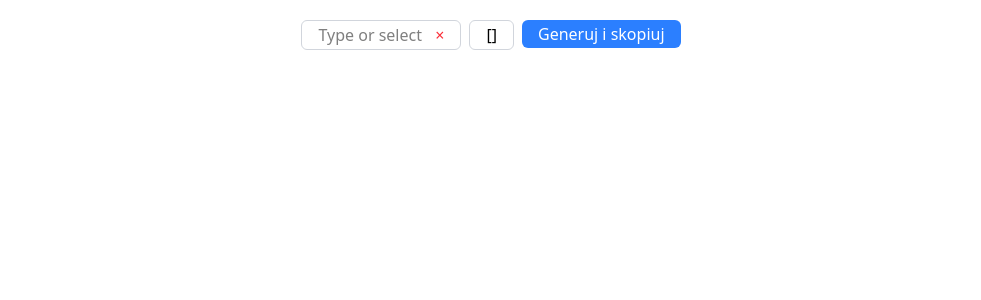
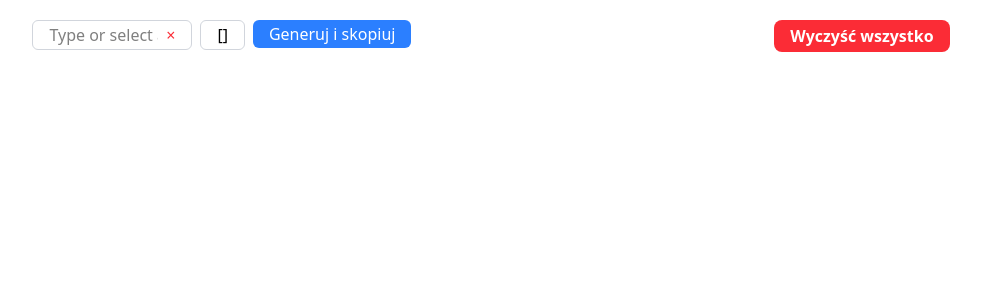
Before and after one commit to Giszta/email-assistant, a Next.js app: page / in a window 1280 px wide. Shown: the top 300 px of the page, without its empty margins (149-1130 px from the left). Built offline with nearby package versions, Linux system fonts and the light colour scheme.

Commit message:
reset button added

```diff
--- a/app/components/Button.tsx
+++ b/app/components/Button.tsx
@@ -15,7 +15,7 @@ const Button: React.FC<ButtonProps> = ({
 		<button
 			onClick={onClick}
 			disabled={disabled}
-			className={`bg-red-500 hover:bg-red-700 text-white font-bold py-1 px-4 rounded
+			className={`bg-red-500 hover:bg-red-700 text-white font-bold py-1 px-4 rounded-lg cursor-pointer
         ${disabled ? "opacity-50 cursor-not-allowed" : ""}`}
 			aria-disabled={disabled}
 		>
--- a/app/components/SignatureGenerator.tsx
+++ b/app/components/SignatureGenerator.tsx
@@ -54,7 +54,7 @@ function SignatureGenerator() {
 			</div>
 			<button
 				onClick={copyToClipboard}
-				className="px-4 py-0.5 bg-blue-500 text-white rounded-md hover:bg-blue-600 focus:outline-none focus:ring-2 focus:ring-blue-400 h-fit"
+				className="px-4 py-0.5 bg-blue-500 text-white rounded-md hover:bg-blue-600 focus:outline-none focus:ring-2 focus:ring-blue-400 h-fit cursor-pointer"
 			>
 				Generuj i skopiuj
 			</button>
--- a/app/page.tsx
+++ b/app/page.tsx
@@ -1,11 +1,17 @@
 "use client";
 import SignatureGenerator from "./components/SignatureGenerator";
+import Button from "./components/Button";
+
+const resetSelections = () => {
+	console.log("reset");
+};
 
 export default function Home() {
 	return (
 		<main className="bg-background min-h-screen h-auto">
 			<div className="flex place-content-around h-fit py-5">
 				<SignatureGenerator />
+				<Button onClick={resetSelections} label="Wyczyść wszystko"></Button>
 			</div>
 		</main>
 	);
```
